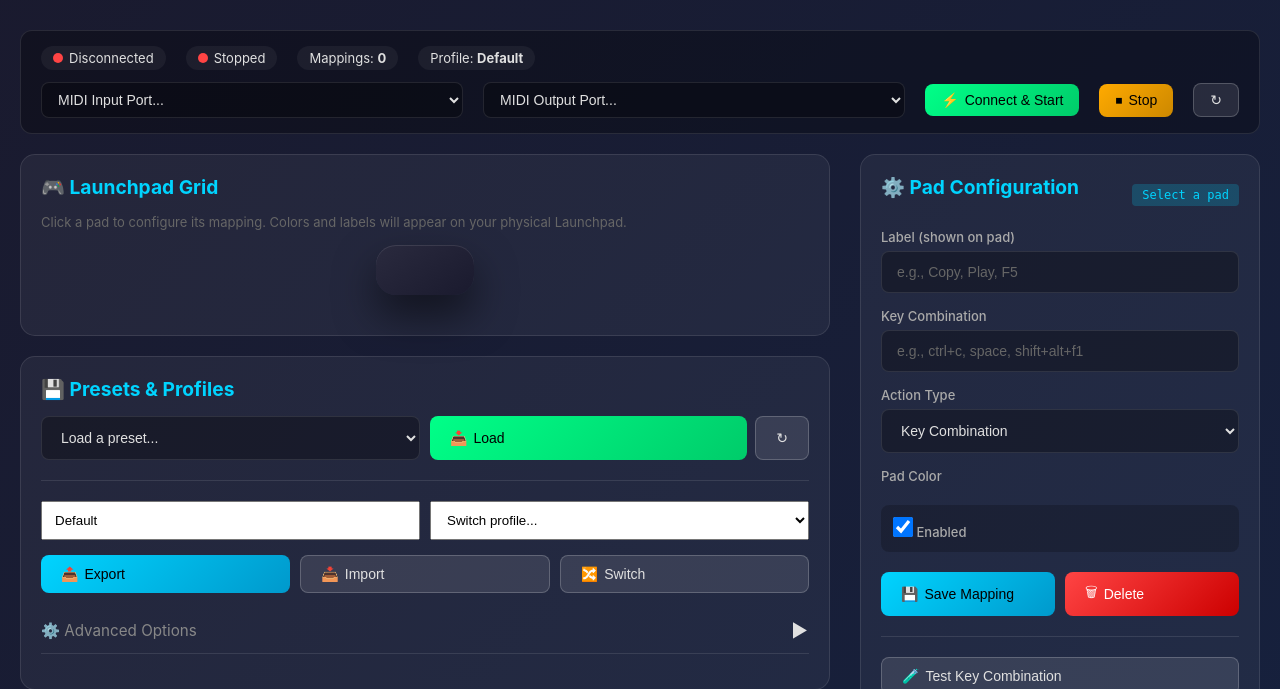
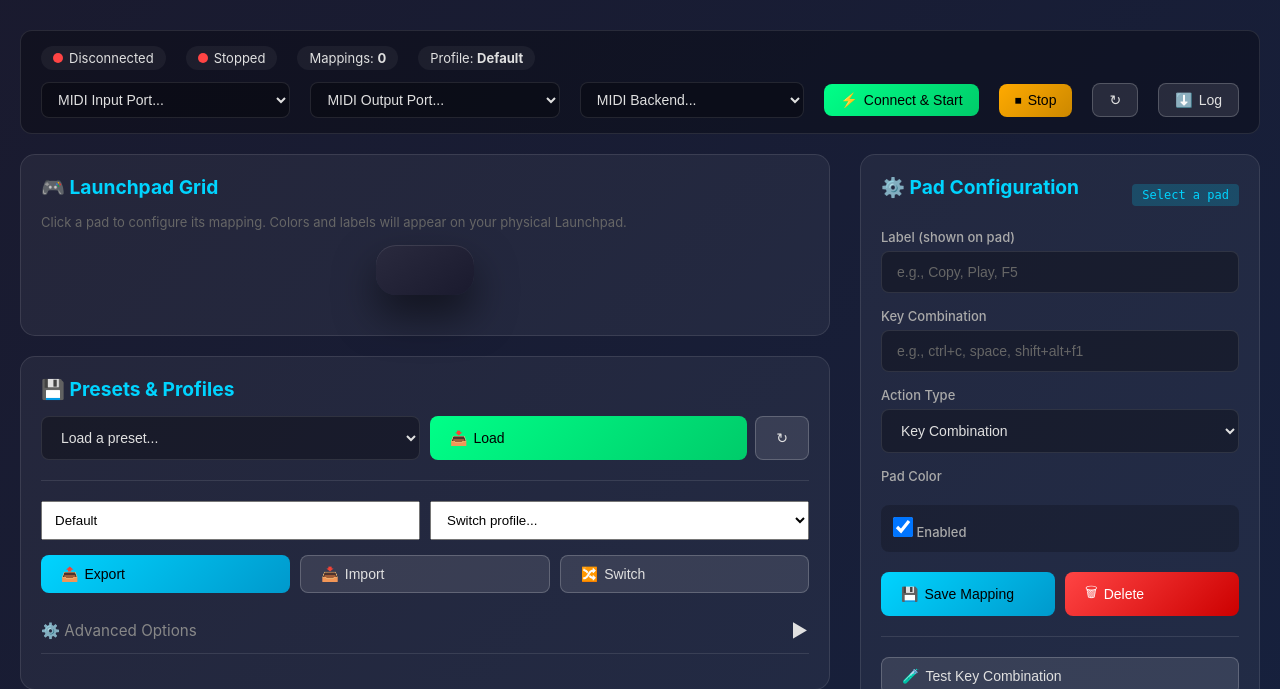
Before and after one commit to andrewjfiore/launchpad-keybinder, a Flask app: template templates/index.html in a window 1280 px wide. Shown: the part 100-789 px from the top of the page. Run offline with Flask 2, Linux system fonts and the light colour scheme; the template is opened without the code that fills it, so the values that code supplies are empty.

Commit message:
Add idle face animation and log download

```diff
--- a/server.py
+++ b/server.py
@@ -10,7 +10,7 @@ import queue
 import tempfile
 import threading
 import time
-from flask import Flask, render_template, jsonify, request, Response
+from flask import Flask, render_template, jsonify, request, Response, send_file
 from flask_cors import CORS
 
 from launchpad_mapper import (
@@ -28,6 +28,8 @@ except ImportError:
 app = Flask(__name__)
 CORS(app)
 
+LOG_PATH = os.path.join(tempfile.gettempdir(), "launchpad_mapper.log")
+
 # Global mapper instance
 mapper = LaunchpadMapper()
 profiles = {mapper.profile.name: mapper.profile}
@@ -40,6 +42,12 @@ mapper.set_auto_reconnect(True, 2.0)
 # Event queue for server-sent events
 event_queues = []
 event_queues_lock = threading.Lock()
+
+
+def append_log(message: str):
+    timestamp = time.strftime("%Y-%m-%d %H:%M:%S")
+    with open(LOG_PATH, "a", encoding="utf-8") as handle:
+        handle.write(f"[{timestamp}] {message}\n")
 
 
 def broadcast_event(data):
@@ -125,6 +133,35 @@ def get_ports():
     return jsonify(mapper.get_available_ports())
 
 
+@app.route('/api/midi-backend', methods=['GET', 'POST'])
+def midi_backend():
+    if request.method == 'GET':
+        return jsonify({
+            "current": mapper.get_midi_backend(),
+            "options": mapper.BACKEND_OPTIONS,
+        })
+    data = request.json or {}
+    backend = data.get("backend")
+    result = mapper.set_midi_backend(backend)
+    if not result.get("success"):
+        append_log(f"MIDI backend change failed: {backend} ({result.get('error')})")
+        return jsonify(result), 400
+    append_log(f"MIDI backend set to {backend}")
+    return jsonify({
+        "success": True,
+        "current": mapper.get_midi_backend(),
+    })
+
+
+@app.route('/api/logs/download')
+def download_logs():
+    if not os.path.exists(LOG_PATH):
+        with open(LOG_PATH, "a", encoding="utf-8"):
+            pass
+        append_log("Log download requested with no log file present")
+    return send_file(LOG_PATH, as_attachment=True, download_name="launchpad_mapper.log")
+
+
 @app.route('/api/connect', methods=['POST'])
 def connect():
     """Connect to MIDI ports."""
@@ -146,6 +183,11 @@ def connect():
         retry_delay=retry_delay,
     )
     mapper.set_auto_reconnect(True, 2.0)
+    append_log(
+        "Connect request: "
+        f"input={data.get('input_port')}, output={data.get('output_port')}, "
+        f"success={result.get('success')}, error={result.get('error')}"
+    )
     return jsonify({
         "connected": result.get("success", False),
         "message": result.get("message", "Unknown error"),
@@ -180,6 +222,7 @@ def auto_reconnect():
 def disconnect():
     """Disconnect from MIDI ports."""
     mapper.disconnect()
+    append_log("Disconnected from MIDI ports")
     return jsonify({"message": "Disconnected"})
 
 
@@ -187,6 +230,7 @@ def disconnect():
 def start():
     """Start the mapper."""
     success = mapper.start()
+    append_log(f"Mapper start requested (success={success})")
     return jsonify({
         "started": success,
         "message": "Mapper started" if success else "Failed to start - is MIDI connected?"
@@ -197,6 +241,7 @@ def start():
 def stop():
     """Stop the mapper."""
     mapper.stop()
+    append_log("Mapper stopped")
     return jsonify({"message": "Mapper stopped"})
 
 
@@ -241,8 +286,13 @@ def save_mapping():
 
     # Update pad color if running
     if mapper.running and layer == mapper.current_layer:
-        mapper.set_pad_color(mapping.note, mapping.color if mapping.enabled else 'off')
+        mapper.update_pad_colors()
 
+    append_log(
+        "Saved mapping: "
+        f"note={mapping.note}, key_combo={mapping.key_combo}, color={mapping.color}, "
+        f"layer={layer}"
+    )
     return jsonify({"success": True, "mapping": mapping.to_dict()})
 
 
@@ -262,7 +312,8 @@ def delete_mapping(note):
     layer = request.args.get("layer") or mapper.current_layer
     mapper.profile.remove_mapping(note, layer)
     if mapper.running and layer == mapper.current_layer:
-        mapper.set_pad_color(note, 'off')
+        mapper.update_pad_colors()
+    append_log(f"Deleted mapping: note={note}, layer={layer}")
     return jsonify({"success": True})
 
 
@@ -284,8 +335,10 @@ def update_profile():
             mapper.profile.name = data['name']
             profiles.pop(old_name, None)
             profiles[mapper.profile.name] = mapper.profile
+            append_log(f"Profile renamed: {old_name} -> {mapper.profile.name}")
     if 'description' in data:
         mapper.profile.description = data['description']
+        append_log("Profile description updated")
     return jsonify({"success": True})
 
 
@@ -299,6 +352,8 @@ def export_profile():
             mapper.profile.name = name
             profiles.pop(old_name, None)
             profiles[mapper.profile.name] = mapper.profile
+            append_log(f"Profile export renamed: {old_name} -> {mapper.profile.name}")
+    append_log(f"Profile exported: {mapper.profile.name}")
     return jsonify(mapper.profile.to_dict())
 
 
@@ -312,6 +367,7 @@ def import_profile():
     with profile_lock:
         profiles[profile.name] = profile
     mapper.set_profile(profile)
+    append_log(f"Profile imported: {profile.name}")
     return jsonify({"success": True, "profile": mapper.profile.to_dict()})
 
 
@@ -327,7 +383,8 @@ def clear_mappings():
     with profile_lock:
         profiles[current_name] = profile
     if mapper.running:
-        mapper.clear_all_pads()
+        mapper.update_pad_colors()
+    append_log(f"Cleared mappings for profile: {current_name}")
     return jsonify({"success": True})
 
 
--- a/templates/index.html
+++ b/templates/index.html
@@ -715,6 +715,11 @@
                         <option value="">MIDI Output Port...</option>
                     </select>
                 </div>
+                <div class="form-group" style="margin-bottom: 0; flex: 0.9; min-width: 180px;">
+                    <select id="midiBackend" style="padding: 8px 12px;" onchange="setMidiBackend()">
+                        <option value="">MIDI Backend...</option>
+                    </select>
+                </div>
                 <button class="btn-success" onclick="quickStart()" id="quickStartBtn" style="padding: 8px 16px;">
                     <span>⚡</span> Connect & Start
                 </button>
@@ -723,6 +728,9 @@
                 </button>
                 <button class="btn-secondary" onclick="refreshPorts()" style="padding: 8px 16px;">
                     <span>↻</span>
+                </button>
+                <button class="btn-secondary" onclick="downloadLogs()" style="padding: 8px 16px;">
+                    <span>⬇️</span> Log
                 </button>
             </div>
         </div>
@@ -1628,6 +1636,59 @@
             }
         }
 
+        function downloadLogs() {
+            window.location.href = '/api/logs/download';
+        }
+
+        function formatBackendName(backend) {
+            if (!backend) return '';
+            if (backend.endsWith('.rtmidi')) return 'python-rtmidi';
+            if (backend.endsWith('.pygame')) return 'pygame.midi';
+            return backend;
+        }
+
+        async function loadMidiBackend() {
+            try {
+                const response = await fetch('/api/midi-backend');
+                const data = await response.json();
+                const backendSelect = document.getElementById('midiBackend');
+                backendSelect.innerHTML = '<option value="">MIDI Backend...</option>';
+                data.options.forEach(option => {
+                    const optionEl = document.createElement('option');
+                    optionEl.value = option;
+                    optionEl.textContent = formatBackendName(option);
+                    if (option === data.current) {
+                        optionEl.selected = true;
+                    }
+                    backendSelect.appendChild(optionEl);
+                });
+            } catch (e) {
+                log('Failed to load MIDI backends: ' + e.message, 'error');
+            }
+        }
+
+        async function setMidiBackend() {
+            const backend = document.getElementById('midiBackend').value;
+            if (!backend) {
+                return;
+            }
+            try {
+                const response = await fetch('/api/midi-backend', {
+                    method: 'POST',
+                    headers: {'Content-Type': 'application/json'},
+                    body: JSON.stringify({backend})
+                });
+                const data = await response.json();
+                if (!response.ok) {
+                    throw new Error(data.error || 'Failed to set MIDI backend');
+                }
+                log(`MIDI backend set to ${formatBackendName(data.current)}`, 'success');
+                refreshPorts();
+            } catch (e) {
+                log('Failed to set MIDI backend: ' + e.message, 'error');
+            }
+        }
+
         async function loadMappings() {
             try {
                 const response = await fetch('/api/profile');
@@ -2249,6 +2310,7 @@
             initGrid();
             initColorPicker();
             initDragAndDrop();
+            loadMidiBackend();
             refreshPorts();
             loadMappings();
             loadLayers();
```
Also changed, not shown: launchpad_mapper.py (+125 -22 lines).
